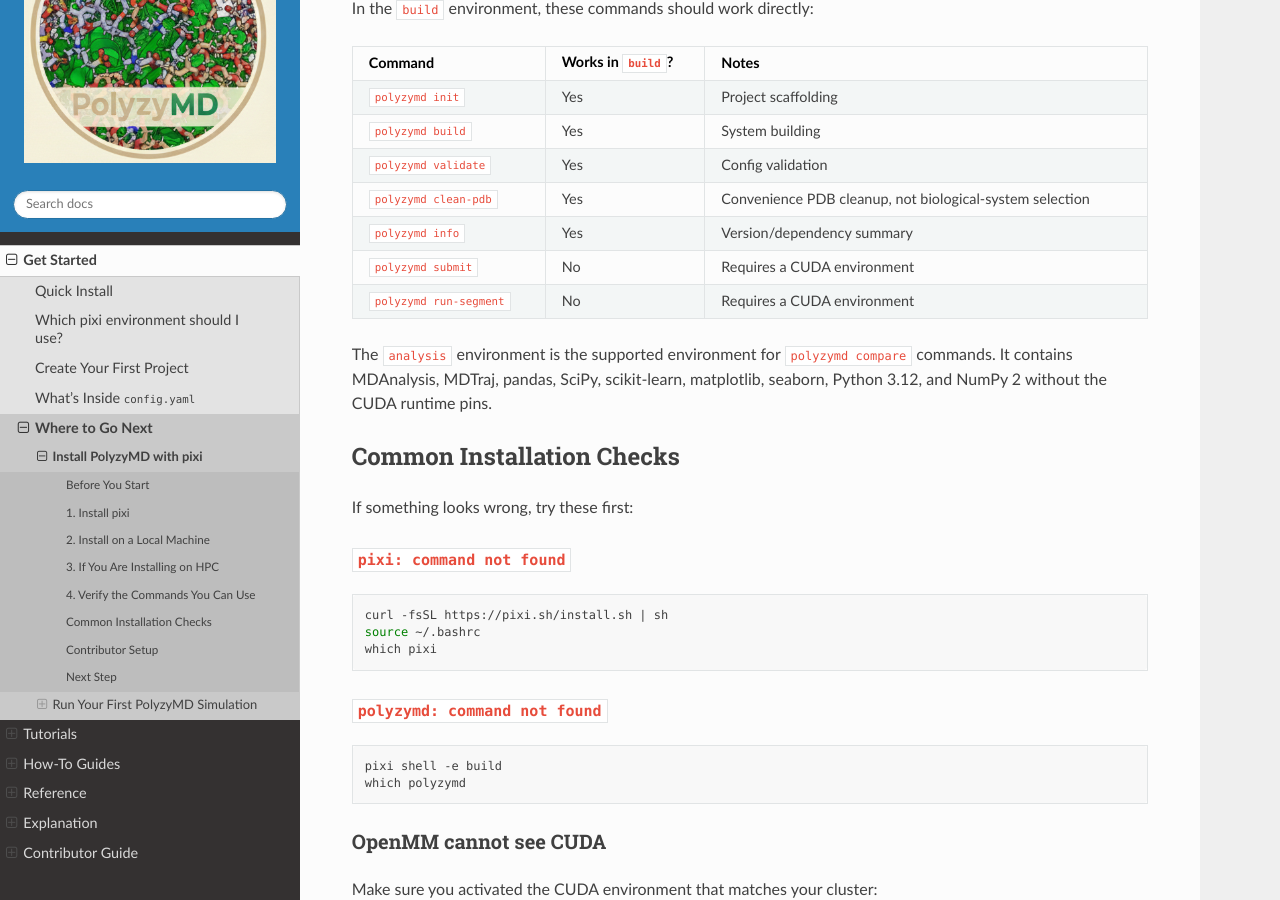
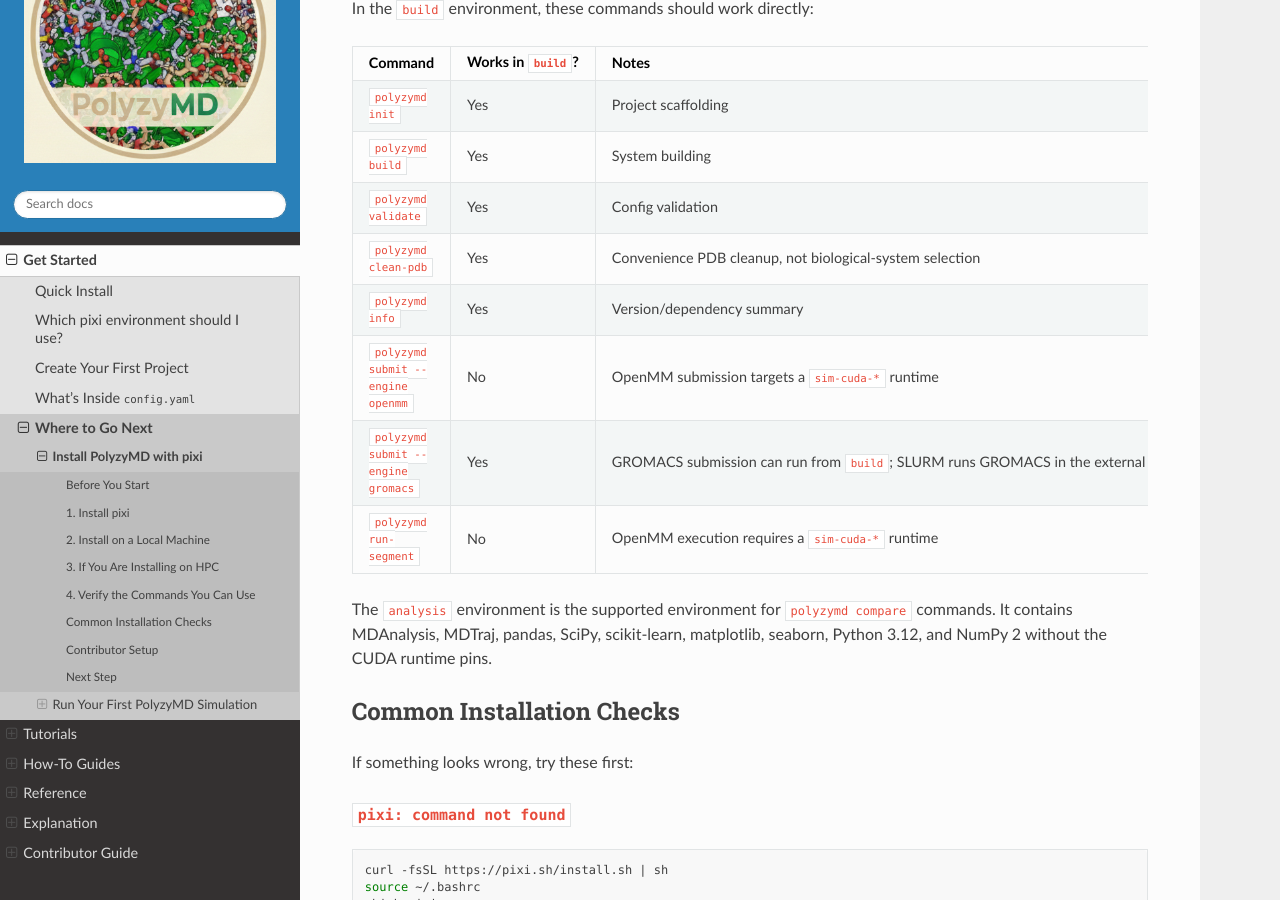
Before and after one commit to joelaforet/polyzymd, a Sphinx documentation site: the page built from docs/source/get_started/installation.md, in a window 1280 px wide and 900 px high, scrolled down 2972 px. Built offline with Sphinx 7.4.7 and the Read the Docs theme 3.1.0, drawn with Linux system fonts in a browser that asks for light colours; some of the changed text lies outside the part shown.

Commit message:
Clarify submit environment guidance

```diff
--- a/docs/source/get_started/installation.md
+++ b/docs/source/get_started/installation.md
@@ -78,7 +78,8 @@ build`, `pixi shell -e build`, and a successful `polyzymd info` output. -->
 PolyzyMD v1.3 uses a split environment workflow on clusters:
 
 - Use `build` on a login/build node to prepare and validate systems.
-- Use `sim-cuda-12-4` or `sim-cuda-12-6` on GPU nodes for simulation execution only.
+- Use `sim-cuda-12-4` or `sim-cuda-12-6` on GPU nodes for OpenMM simulation
+  execution only.
 - Use `analysis` after trajectories are produced to run comparisons and plots.
 
 This is different from the older `cuda-*` workflow where one CUDA environment
@@ -149,8 +150,9 @@ In the `build` environment, these commands should work directly:
 | `polyzymd validate` | Yes | Config validation |
 | `polyzymd clean-pdb` | Yes | Convenience PDB cleanup, not biological-system selection |
 | `polyzymd info` | Yes | Version/dependency summary |
-| `polyzymd submit` | No | Requires a CUDA environment |
-| `polyzymd run-segment` | No | Requires a CUDA environment |
+| `polyzymd submit --engine openmm` | No | OpenMM submission targets a `sim-cuda-*` runtime |
+| `polyzymd submit --engine gromacs` | Yes | GROMACS submission can run from `build`; SLURM runs GROMACS in the external cluster environment |
+| `polyzymd run-segment` | No | OpenMM execution requires a `sim-cuda-*` runtime |
 
 The `analysis` environment is the supported environment for `polyzymd compare`
 commands. It contains MDAnalysis, MDTraj, pandas, SciPy, scikit-learn,
```
